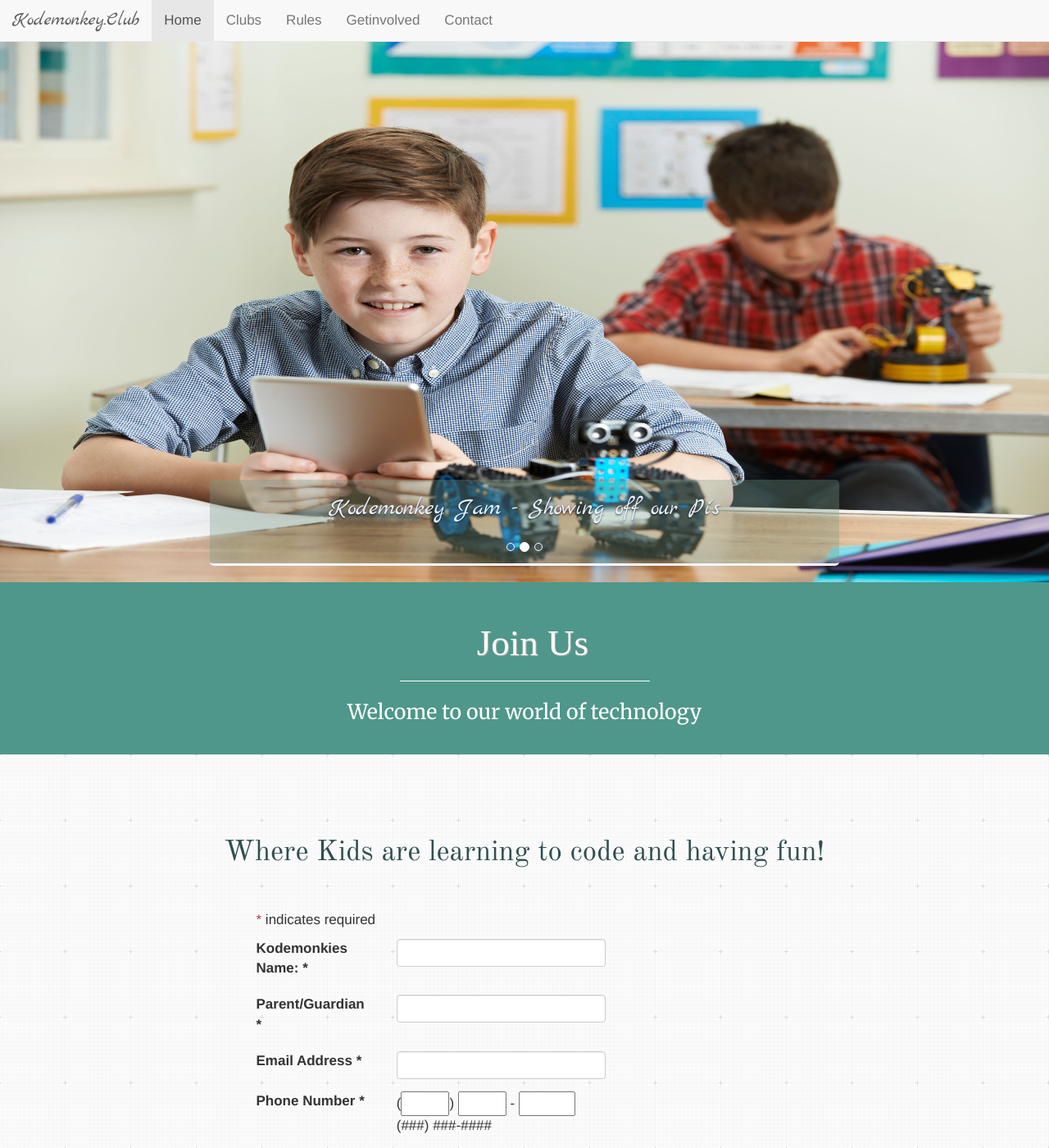
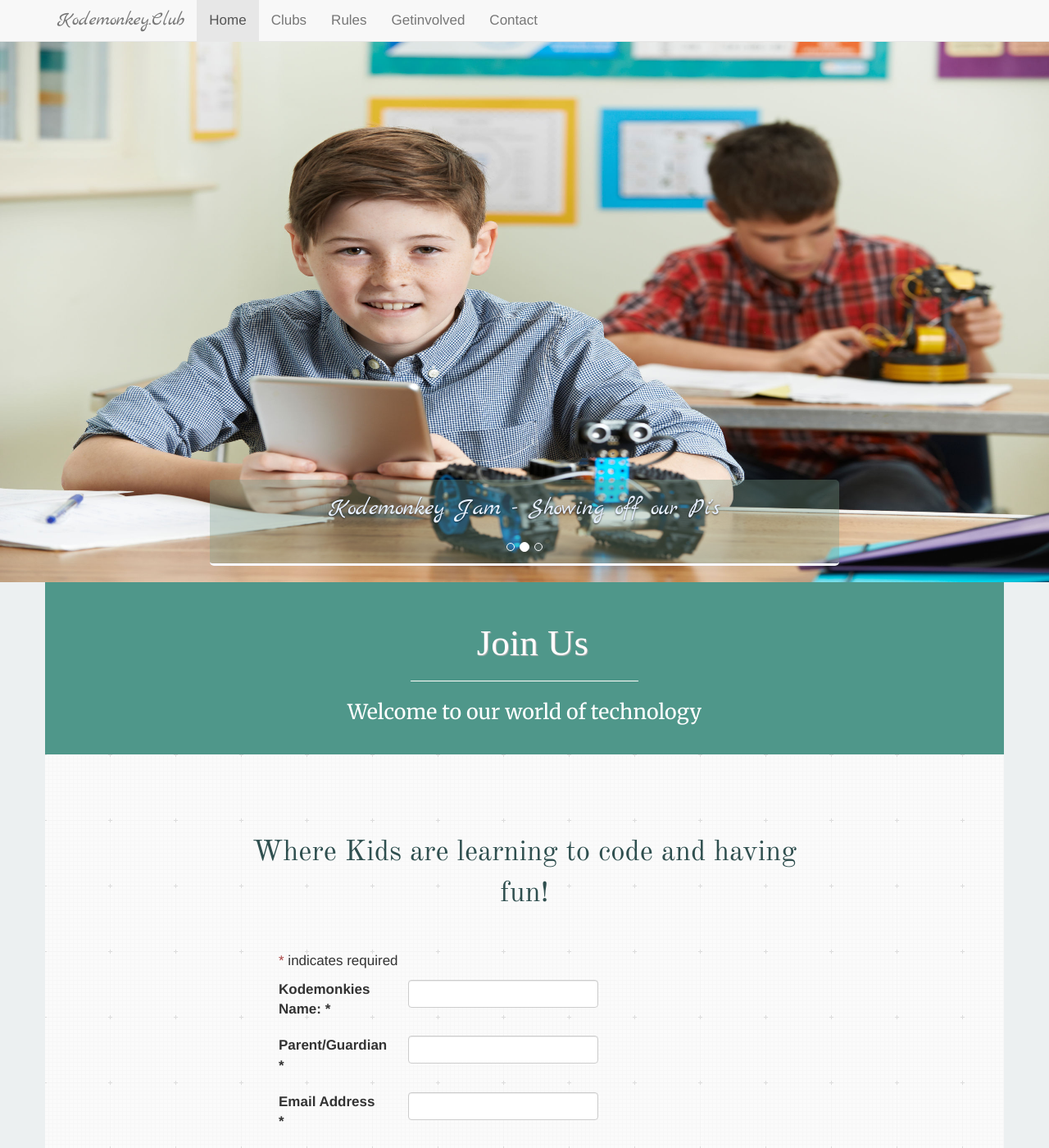
Before and after one commit to kfn8dkodemonkey/kodemonkey-club, a Jekyll site: the page built from index.md, in a window 1280 px wide and 1400 px high. Shown: the whole window at 82% size. Built offline with Jekyll 4.4.1, drawn with Linux system fonts in a browser that asks for light colours; some web fonts are replaced; comment, search, counter and statistics services are not loaded.

Commit message:
fix responsive

```diff
--- a/_includes/footer.html
+++ b/_includes/footer.html
@@ -1,9 +1,9 @@
 <!-- footer -->
 <div class="wrapper footer">
-  <div class="container-fluid">
+  <div class="container">
     <div class="row text-center">
-      <div class="name col-lg-2 col-md-2 col-sm-2 col-xs-12 text-center">
-        <h1>{{site.title}}</h1>
+      <div class="col-lg-2 col-md-2 col-sm-2 col-xs-12 text-center">
+        <h2>{{site.title}}</h2>
       </div>
       <div class="col-lg-8 col-md-8 col-sm-8 col-xs-12 text-center">
         <div class="copyright">
--- a/_includes/index.html
+++ b/_includes/index.html
@@ -1,7 +1,8 @@
 
 	<body onload="countdown(year,month,day,hour,minute)">
-		<!-- Carousel -->
-		<div id="myCarousel" class="carousel slide" data-ride="carousel">
+		<div class="container-fluid">
+			<!-- Carousel -->
+			<div id="myCarousel" class="carousel slide" data-ride="carousel">
 		    <!-- Indicators -->
 		    <ol class="carousel-indicators">
 		        <li data-target="#myCarousel" data-slide-to="0" class="active"></li>
@@ -33,7 +34,7 @@
 		    </div>
 		</div><!-- end of carousel -->
 
-		<div class= "body-content">
+			<div class= "body-content">
 			<!-- subscribe -->
 			<div class= "container subscribe">
 				<div class="row text-center">
@@ -177,6 +178,6 @@
 				</div>
 			</div><!-- end of share part -->
     </div><!-- end of body content -->
-
+	</div>
 	</body>
 </html>
--- a/assets/css/custom.css
+++ b/assets/css/custom.css
@@ -54,10 +54,10 @@ img
 {
     background-color: #ecf0f1;
 }
-.container
+/*.container
 {
     width: 100%;
-}
+}*/
 .after-slide, .share-icons {
     background: url(../img/00.png);
     padding-bottom: 60px;
@@ -378,6 +378,16 @@ FOOTER
     padding-top: 30px;
     padding-bottom: 30px;
 }
+
+.footer h2{
+    font-weight: normal;
+    font-family: 'Marck Script', cursive;
+    color: #E7F0FF;
+    font-size: 45px;
+    margin-top: 0;
+    margin-bottom: -15px;
+ }
+
 .name
 {
     font-family: 'Coda', cursive;
@@ -387,7 +397,7 @@ FOOTER
 .copyright
 {
     text-align:center;
-    padding:30px;
+    padding: 18px;
     font-size: 14px;
 }
 /*---------------------------------------------------------------------------------------------------
```
